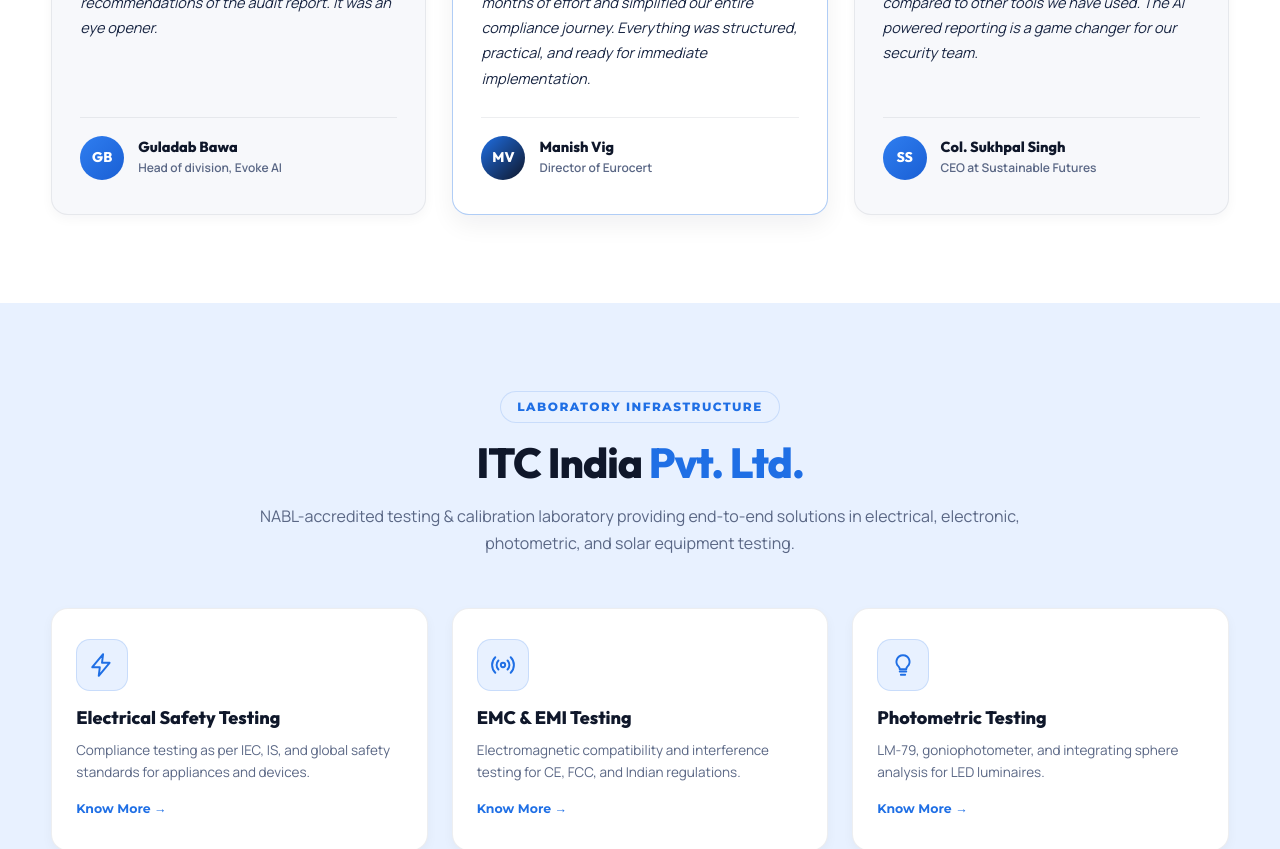
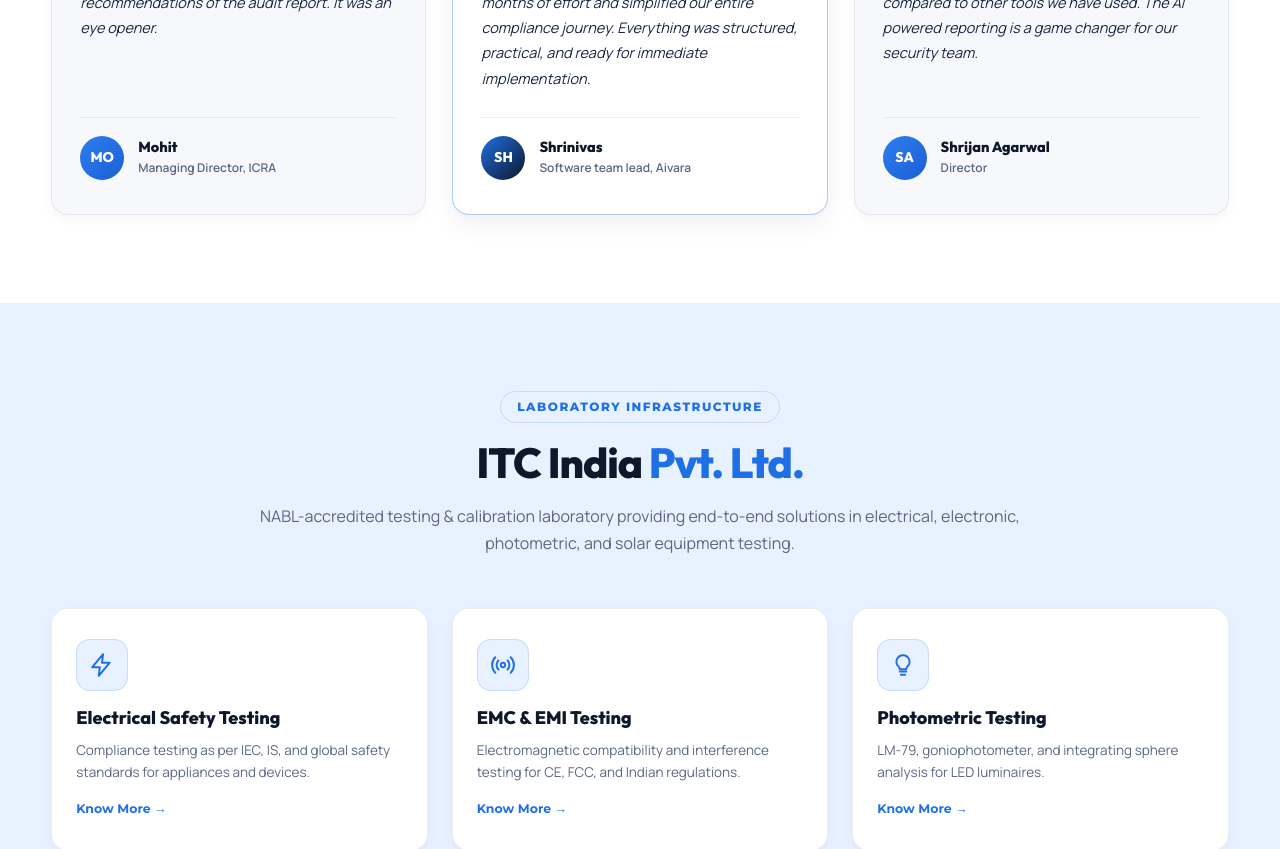
Before and after one commit to evokewebd77-afk/new-cybersec, a React (Vite) app: page / in a window 1280 px wide. Shown: the part 7400-8249 px from the top of the page. Built offline with nearby package versions, Linux system fonts and the light colour scheme.

Commit message:
Update client endorsements and FAQ content

```diff
--- a/src/App.jsx
+++ b/src/App.jsx
@@ -747,7 +747,7 @@ function App() {
       a: 'Our testing methodologies are non-destructive and tailored to avoid business disruption. Testing can be executed in staging environments or during low-traffic periods.'
     },
     {
-      q: 'Which standards and compliance frameworks do you follow for testing?',
+      q: 'Which standards and frameworks do you follow for testing?',
       a: 'We adhere to OWASP Top 10, OWASP Mobile Top 10, SANS 25, NIST SP 800-115, ETSI EN 303 645, IEC 62443, ISO/IEC 27001, SOC 2 / SOC 3, and HIPAA guidelines.'
     },
     {
@@ -1688,10 +1688,10 @@ function App() {
                 I am very satisfied with the result and the recommendations of the audit report. It was an eye opener.
               </blockquote>
               <div className="testimonial-author">
-                <div className="author-avatar">GB</div>
+                <div className="author-avatar">MO</div>
                 <div className="author-info">
-                  <h4>Guladab Bawa</h4>
-                  <p>Head of division, Evoke AI</p>
+                  <h4>Mohit</h4>
+                  <p>Managing Director, ICRA</p>
                 </div>
               </div>
             </div>
@@ -1702,10 +1702,10 @@ function App() {
                 CyberSec’s ISO 27001 policy templates saved us months of effort and simplified our entire compliance journey. Everything was structured, practical, and ready for immediate implementation.
               </blockquote>
               <div className="testimonial-author">
-                <div className="author-avatar orange-avatar">MV</div>
+                <div className="author-avatar orange-avatar">SH</div>
                 <div className="author-info">
-                  <h4>Manish Vig</h4>
-                  <p>Director of Eurocert</p>
+                  <h4>Shrinivas</h4>
+                  <p>Software team lead, Aivara</p>
                 </div>
               </div>
             </div>
@@ -1716,10 +1716,10 @@ function App() {
                 The false positive rate is remarkably low compared to other tools we have used. The AI powered reporting is a game changer for our security team.
               </blockquote>
               <div className="testimonial-author">
-                <div className="author-avatar">SS</div>
+                <div className="author-avatar">SA</div>
                 <div className="author-info">
-                  <h4>Col. Sukhpal Singh</h4>
-                  <p>CEO at Sustainable Futures</p>
+                  <h4>Shrijan Agarwal</h4>
+                  <p>Director</p>
                 </div>
               </div>
             </div>
```
